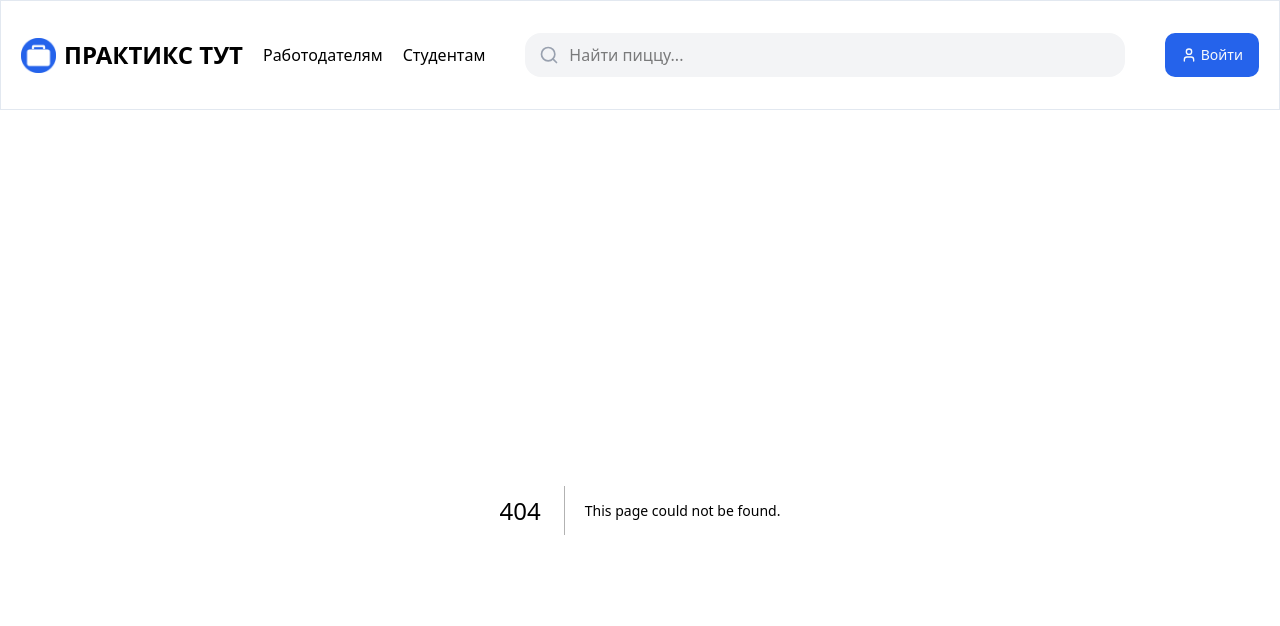
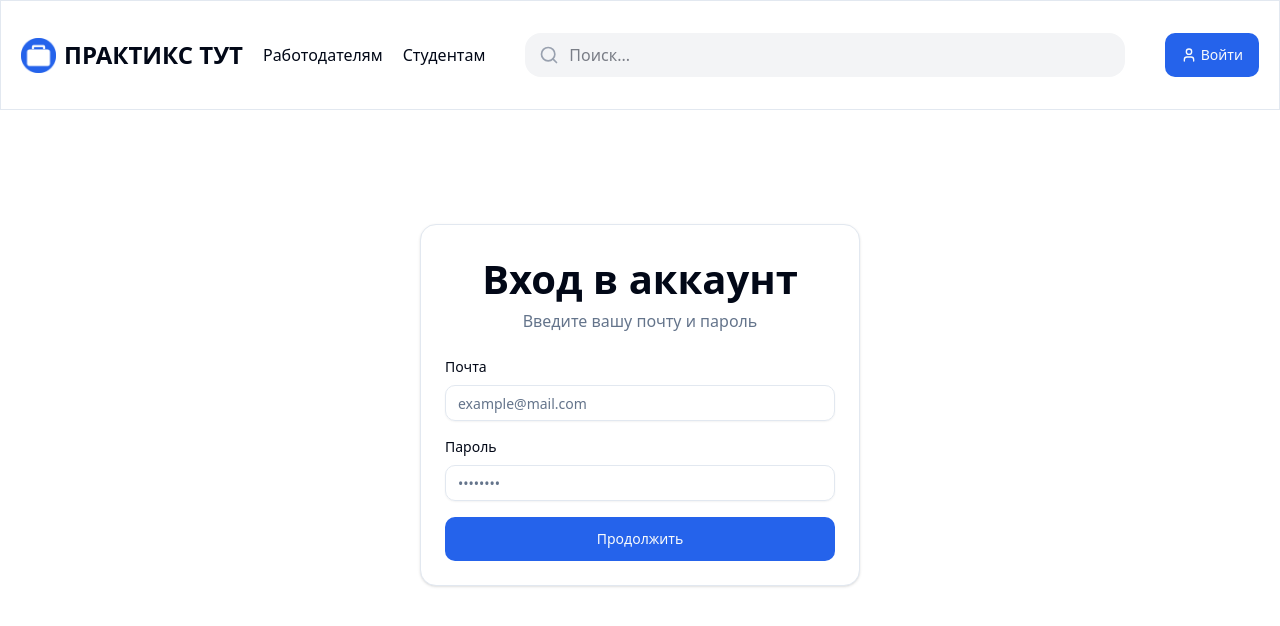
Before and after one commit to DenissioBarkani/student-tw-v4-Git-v2, a Next.js app: page /auth/login in a window 1280 px wide. Before the commit this address had no page. Shown: the top 626 px of the page. Built offline with nearby package versions, Linux system fonts and the light colour scheme.

Commit message:
страница авторизации - хард верстка

```diff
--- /dev/null
+++ b/app/auth/login/page.tsx
@@ -0,0 +1,47 @@
+"use client";
+import { Container, Title } from "@/components/shared";
+import { Button } from "@/components/ui/button";
+import { Card } from "@/components/ui/card";
+import { Input } from "@/components/ui/input";
+
+export default function LoginPage() {
+  return (
+    <Container>
+      <div className="min-h-[calc(100vh-210px)] flex items-center justify-center">
+        <Card className="p-6 w-full max-w-[440px]">
+          <div className="text-center">
+            <Title size="xl" className="font-semibold" text="Вход в аккаунт" />
+            <p className="text-muted-foreground">Введите вашу почту и пароль</p>
+          </div>
+
+          <form className="grid gap-4">
+            <div className="grid gap-2">
+              <label className="block text-sm font-medium">Почта</label>
+              <Input
+                type="email"
+                placeholder="example@mail.com"
+                className="focus-visible:ring-primary"
+              />
+            </div>
+
+            <div className="grid gap-2">
+              <label className="block text-sm font-medium">Пароль</label>
+              <Input
+                type="password"
+                placeholder="••••••••"
+                className="focus-visible:ring-primary"
+              />
+            </div>
+
+            {/* Кнопка */}
+            <Button
+              type="submit"
+              className="w-full bg-primary hover:bg-primary/90">
+              Продолжить
+            </Button>
+          </form>
+        </Card>
+      </div>
+    </Container>
+  );
+}
--- a/components/shared/container.tsx
+++ b/components/shared/container.tsx
@@ -6,5 +6,5 @@ interface Props {
 }
 
 export const Container: React.FC<React.PropsWithChildren<Props>> = ({ className, children }) => {
-  return <div className={cn('mx-auto p-5 max-w-[1320px]', className)}>{children}</div>;
+  return <div className={cn('mx-auto px-5 max-w-[1320px]', className)}>{children}</div>;
 };
--- a/components/shared/header.tsx
+++ b/components/shared/header.tsx
@@ -7,7 +7,7 @@ import Image from "next/image";
 import { Search, User } from "lucide-react";
 // import { SearchInput } from "./search-input";
 import Link from "next/link";
-import { Button } from "../ui";;
+import { Button } from "../ui";
 
 interface Props {
   className?: string;
@@ -40,7 +40,7 @@ export const Header: React.FC<Props> = ({ className }) => {
             <input
               className="rounded-2xl outline-none w-full bg-gray-100 pl-11"
               type="text"
-              placeholder="Найти пиццу..."
+              placeholder="Поиск..."
               defaultValue=""
             />
           </div>
@@ -48,10 +48,12 @@ export const Header: React.FC<Props> = ({ className }) => {
 
         {/* Правая часть */}
         <div className="flex items-center gap-3">
-          <Button variant="default" className="flex items-center gap-1">
-            <User size={16} />
-            Войти
-          </Button>
+          <Link href="/auth/login">
+            <Button variant="default" className="flex items-center gap-1">
+              <User size={16} />
+              Войти
+            </Button>
+          </Link>
         </div>
       </Container>
     </header>
--- a/components/ui/input.tsx
+++ b/components/ui/input.tsx
@@ -9,7 +9,7 @@ function Input({ className, type, ...props }: React.ComponentProps<"input">) {
       data-slot="input"
       className={cn(
         "border-input file:text-foreground placeholder:text-muted-foreground selection:bg-primary selection:text-primary-foreground flex h-9 w-full min-w-0 rounded-md border bg-transparent px-3 py-1 text-base shadow-xs transition-[color,box-shadow] outline-none file:inline-flex file:h-7 file:border-0 file:bg-transparent file:text-sm file:font-medium disabled:pointer-events-none disabled:cursor-not-allowed disabled:opacity-50 md:text-sm",
-        "focus-visible:border-ring focus-visible:ring-ring/50 focus-visible:ring-[3px]",
+        "focus-visible:border-ring focus-visible:ring-ring/50 focus-visible:ring-[1px]",
         "aria-invalid:ring-destructive/20 dark:aria-invalid:ring-destructive/40 aria-invalid:border-destructive",
         className
       )}
```
